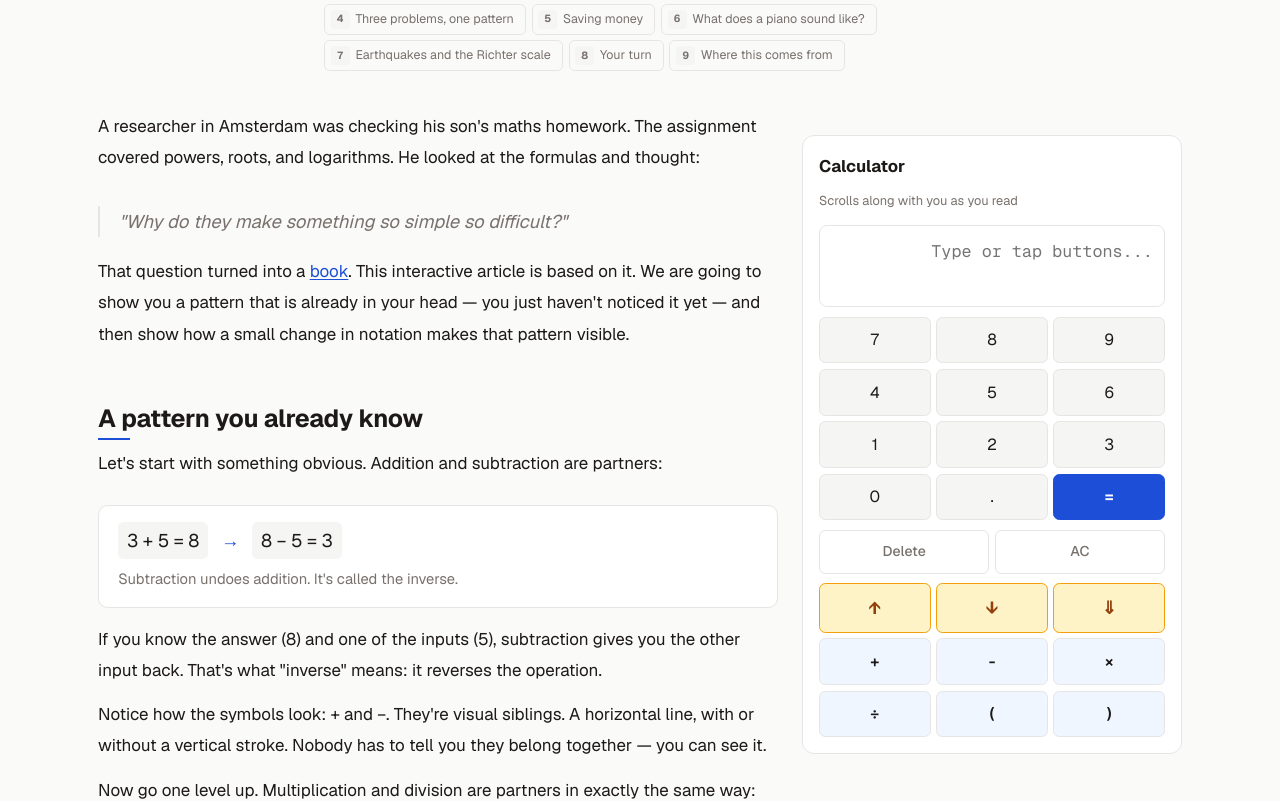
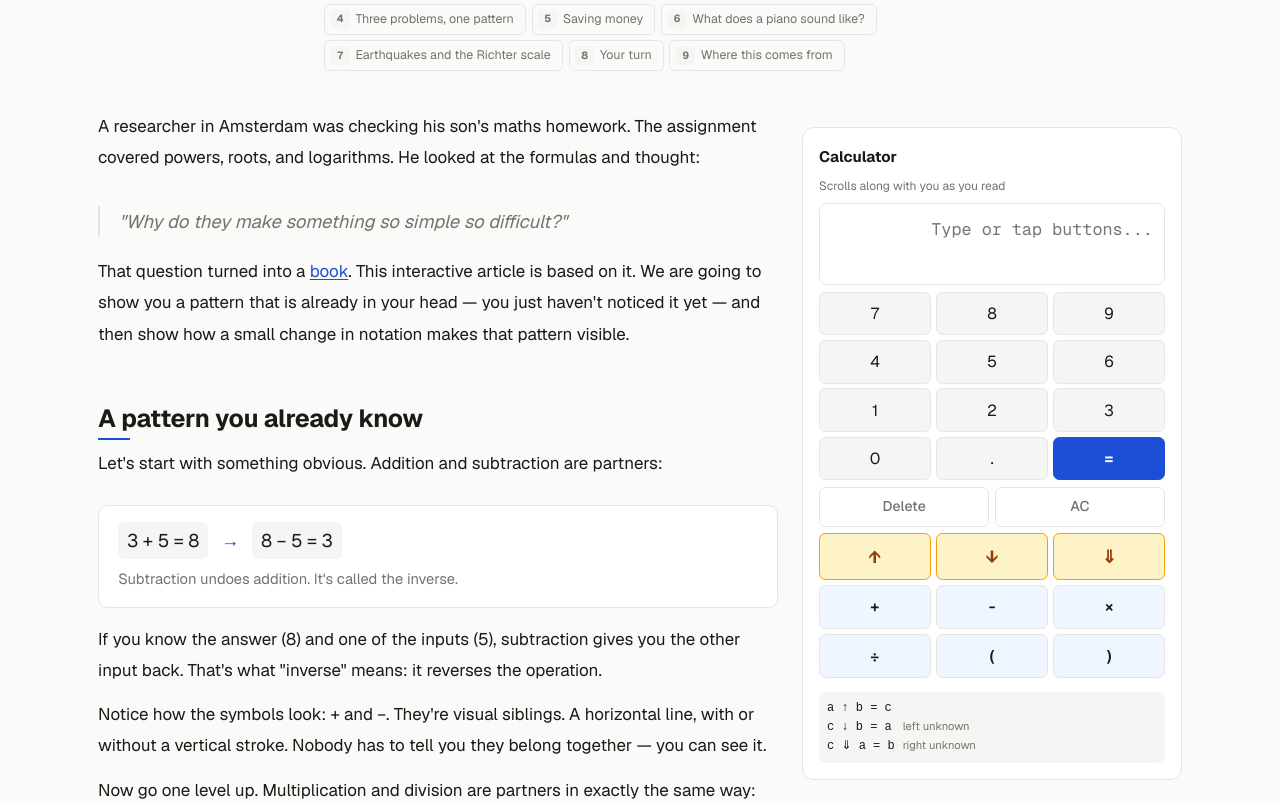
Before and after one commit to mattijn/calculator, a Next.js app in the folder web/: page / in a window 1280 px wide. Shown: the part 600-1401 px from the top of the page. Built offline with nearby package versions, Linux system fonts and the light colour scheme.

Commit message:
regelkaart toegevoegd aan calculator inc verwijzingen

```diff
--- a/web/src/app/globals.css
+++ b/web/src/app/globals.css
@@ -1119,19 +1119,19 @@ button {
 /* Full calculator */
 
 .fullCalc {
-  margin: 1.5rem 0;
+  margin: 1rem 0;
   display: grid;
-  gap: 0.6rem;
+  gap: 0.4rem;
 }
 
 .fullCalc h3 {
-  font-size: 1.05rem;
+  font-size: 0.95rem;
   margin-bottom: 0;
 }
 
 .calcSubtitle {
-  font-size: 0.8rem;
-  margin-bottom: 0.2rem;
+  font-size: 0.75rem;
+  margin-bottom: 0;
 }
 
 .calcDisplayWrap {
@@ -1174,11 +1174,11 @@ button {
 .calcKeypad {
   display: grid;
   grid-template-columns: repeat(3, 1fr);
-  gap: 0.35rem;
+  gap: 0.3rem;
 }
 
 .calcKey {
-  padding: 0.55rem;
+  padding: 0.45rem;
   border: 1px solid var(--border);
   border-radius: 0.4rem;
   background: var(--surface-muted);
@@ -1238,6 +1238,32 @@ button {
   display: grid;
   grid-template-columns: repeat(3, 1fr);
   gap: 0.35rem;
+}
+
+.calcRuleCard {
+  margin-top: 0.5rem;
+  padding: 0.4rem 0.5rem;
+  background: var(--surface-muted);
+  border-radius: 0.4rem;
+  font-size: 0.75rem;
+  line-height: 1.6;
+  display: grid;
+  grid-template-columns: auto 1fr;
+  column-gap: 0.5rem;
+  align-items: baseline;
+}
+
+.calcRule code {
+  font-size: 0.78rem;
+  font-family: var(--font-geist-mono), monospace;
+  background: none;
+  padding: 0;
+  white-space: pre;
+}
+
+.calcRuleHint {
+  color: var(--muted-text);
+  font-size: 0.7rem;
 }
 
 .calcActions {
@@ -1357,17 +1383,21 @@ button {
   z-index: 899;
   max-width: 360px;
   margin-left: auto;
-  animation: drawerSlide 0.25s ease;
+  opacity: 0;
+  transform: translateY(12px);
+  pointer-events: none;
+  transition: opacity 0.25s ease, transform 0.25s ease;
+}
+
+.calcDrawerOpen {
+  opacity: 1;
+  transform: translateY(0);
+  pointer-events: auto;
 }
 
 .calcDrawer .fullCalc {
   box-shadow: 0 8px 32px rgba(0,0,0,0.18);
   border: 1px solid var(--border);
-}
-
-@keyframes drawerSlide {
-  from { opacity: 0; transform: translateY(12px); }
-  to { opacity: 1; transform: translateY(0); }
 }
 
 @media (max-width: 1079px) {
--- a/web/src/components/blog/interactive-blog-page.tsx
+++ b/web/src/components/blog/interactive-blog-page.tsx
@@ -140,6 +140,11 @@ function FullCalc({ lang }: { lang: Language }) {
             {o}
           </button>
         ))}
+      </div>
+      <div className="calcRuleCard">
+        <code>a ↑ b = c</code><span></span>
+        <code>c ↓ b = a</code><span className="calcRuleHint">{lang === "en" ? "left unknown" : "links onbekend"}</span>
+        <code>c ⇓ a = b</code><span className="calcRuleHint">{lang === "en" ? "right unknown" : "rechts onbekend"}</span>
       </div>
     </div>
   );
@@ -606,7 +611,7 @@ const en: Block[] = [
   { type: "heading3", content: "Question 2: What interest rate do I need to double my money in 10 years?" },
   { type: "text", content: "Doubling means going from m to 2 × m. Our formula says m × r ↑ 10 = 2 × m. The m appears on both sides, so it cancels out. We are left with:" },
   { type: "formula", lines: ["r ↑ 10 = 2"], label: "We want r (the left side of ↑)." },
-  { type: "text", content: "The r is the left side of ↑. From the rule card above: to get the left side back, we use ↓ (down):" },
+  { type: "text", content: "Compare with the rule card: this has the shape a ↑ b = c, and r is in the position of a — the left side. Left side unknown → use ↓:" },
   { type: "formula", lines: ["r = 2 ↓ 10"], label: "" },
   { type: "try", expr: "2↓10" },
   { type: "text", content: "About 1.072 — meaning an interest rate of about 7.2%. In school notation, this would be written as ¹⁰√2. Same answer, but you can't see where the root came from or why." },
@@ -614,7 +619,7 @@ const en: Block[] = [
   { type: "heading3", content: "Question 3: How many years does it take for my money to double at 3% interest?" },
   { type: "text", content: "Again: m × 1.03 ↑ y = 2 × m. The m's cancel:" },
   { type: "formula", lines: ["1.03 ↑ y = 2"], label: "We want y (the right side of ↑)." },
-  { type: "text", content: "Now y is the right side of ↑. From the rule card: to get the right side back, we use ⇓ (double-down):" },
+  { type: "text", content: "Compare with the rule card: a ↑ b = c, and y is in the position of b — the right side. Right side unknown → use ⇓:" },
   { type: "formula", lines: ["y = 2 ⇓ 1.03"], label: "" },
   { type: "try", expr: "2⇓1.03" },
   { type: "text", content: "About 23.4 years. In school, this would be log(2) / log(1.03) — correct, but it doesn't show you why. The ⇓ tells you: it's the inverse that recovers the right side of ↑." },
@@ -635,7 +640,7 @@ const en: Block[] = [
   { type: "repeatedMultViz" },
   { type: "text", content: "Repeated multiplication by the same number — that's a power:" },
   { type: "formula", lines: ["r ↑ 12 = 2"], label: "" },
-  { type: "text", content: "Now the question answers itself. We want r. The inverse of ↑ is ↓:" },
+  { type: "text", content: "Look at this formula: it has the shape a ↑ b = c, where r is in the position of a — the left side of ↑. From the rule card: left side unknown → use ↓." },
   { type: "formula", lines: ["r = 2 ↓ 12"], label: "" },
   { type: "try", expr: "2↓12" },
   { type: "text", content: "About 1.0595. Each piano key is roughly 6% higher in pitch than the previous one. Here's what that looks like in practice:" },
@@ -658,7 +663,7 @@ const en: Block[] = [
   { type: "formula", lines: ["energy ratio = 10 ↑ (1.5 × Δ)"], label: "Δ is how much the magnitude increases." },
   { type: "text", content: "Now the question: for which Δ does the energy exactly double? We fill in 2:" },
   { type: "formula", lines: ["10 ↑ (1.5 × Δ) = 2"], label: "We're looking for Δ." },
-  { type: "text", content: "The exponent 1.5 × Δ is the right side of ↑. From the rule card: to find the right side, use ⇓:" },
+  { type: "text", content: "This has the shape a ↑ b = c, where 1.5 × Δ is in the position of b — the right side of ↑. From the rule card: right side unknown → use ⇓." },
   { type: "formula", lines: ["1.5 × Δ = 2 ⇓ 10"], label: "" },
   { type: "try", expr: "2⇓10" },
   { type: "text", content: "That gives about 0.301. But that's 1.5 × Δ, not Δ itself. To get Δ alone, divide by 1.5:" },
@@ -856,7 +861,7 @@ const nl: Block[] = [
   { type: "heading3", content: "Vraag 2: Welke rente heb ik nodig om mijn geld te verdubbelen in 10 jaar?" },
   { type: "text", content: "Verdubbelen betekent van m naar 2 × m gaan. Onze formule zegt m × r ↑ 10 = 2 × m. De m staat aan beide kanten, dus die valt weg. Er blijft over:" },
   { type: "formula", lines: ["r ↑ 10 = 2"], label: "We zoeken r (de linkerkant van ↑)." },
-  { type: "text", content: "De r is de linkerkant van ↑. Uit de regelkaart hierboven: om de linkerkant terug te krijgen, gebruiken we ↓ (omlaag):" },
+  { type: "text", content: "Vergelijk met de regelkaart: dit heeft de vorm a ↑ b = c, en r staat op de plek van a — de linkerkant. Links onbekend → gebruik ↓:" },
   { type: "formula", lines: ["r = 2 ↓ 10"], label: "" },
   { type: "try", expr: "2↓10" },
   { type: "text", content: "Ongeveer 1.072 — dat betekent een rente van zo'n 7.2%. Op school schrijf je ¹⁰√2. Hetzelfde antwoord, maar je kunt niet zien waar die wortel vandaan komt of waarom." },
@@ -864,7 +869,7 @@ const nl: Block[] = [
   { type: "heading3", content: "Vraag 3: Hoeveel jaar duurt het voordat mijn geld verdubbelt bij 3% rente?" },
   { type: "text", content: "Weer: m × 1.03 ↑ y = 2 × m. De m's vallen weg:" },
   { type: "formula", lines: ["1.03 ↑ y = 2"], label: "We zoeken y (de rechterkant van ↑)." },
-  { type: "text", content: "Nu is y de rechterkant van ↑. Uit de regelkaart: om de rechterkant terug te krijgen, gebruiken we ⇓ (dubbel-omlaag):" },
+  { type: "text", content: "Vergelijk met de regelkaart: a ↑ b = c, en y staat op de plek van b — de rechterkant. Rechts onbekend → gebruik ⇓:" },
   { type: "formula", lines: ["y = 2 ⇓ 1.03"], label: "" },
   { type: "try", expr: "2⇓1.03" },
   { type: "text", content: "Ongeveer 23.4 jaar. Op school schrijf je log(2) / log(1.03) — klopt, maar het laat niet zien waarom. Het ⇓-symbool vertelt je: het is de inverse die de rechterkant van ↑ teruggeeft." },
@@ -885,7 +890,7 @@ const nl: Block[] = [
   { type: "repeatedMultViz" },
   { type: "text", content: "Herhaald vermenigvuldigen met hetzelfde getal — dat is een macht:" },
   { type: "formula", lines: ["r ↑ 12 = 2"], label: "" },
-  { type: "text", content: "Nu beantwoordt de vraag zichzelf. We zoeken r. De inverse van ↑ is ↓:" },
+  { type: "text", content: "Kijk naar deze formule: hij heeft de vorm a ↑ b = c, waarbij r op de plek van a staat — de linkerkant van ↑. Uit de regelkaart: links onbekend → gebruik ↓." },
   { type: "formula", lines: ["r = 2 ↓ 12"], label: "" },
   { type: "try", expr: "2↓12" },
   { type: "text", content: "Ongeveer 1.0595. Elke pianotoets is ruwweg 6% hoger in toonhoogte. Zo ziet dat er in de praktijk uit:" },
@@ -908,7 +913,7 @@ const nl: Block[] = [
   { type: "formula", lines: ["energieverhouding = 10 ↑ (1.5 × Δ)"], label: "Δ is hoeveel de magnitude stijgt." },
   { type: "text", content: "Nu de vraag: bij welke Δ verdubbelt de energie precies? We vullen 2 in:" },
   { type: "formula", lines: ["10 ↑ (1.5 × Δ) = 2"], label: "We zoeken Δ." },
-  { type: "text", content: "De exponent 1.5 × Δ is de rechterkant van ↑. Uit de regelkaart: om de rechterkant te vinden, gebruik ⇓:" },
+  { type: "text", content: "Dit heeft de vorm a ↑ b = c, waarbij 1.5 × Δ op de plek van b staat — de rechterkant van ↑. Uit de regelkaart: rechts onbekend → gebruik ⇓." },
   { type: "formula", lines: ["1.5 × Δ = 2 ⇓ 10"], label: "" },
   { type: "try", expr: "2⇓10" },
   { type: "text", content: "Dat geeft ongeveer 0.301. Maar dat is 1.5 × Δ, niet Δ zelf. Om Δ alleen te krijgen, delen we door 1.5:" },
@@ -1118,11 +1123,9 @@ export function InteractiveBlogPage() {
       >
         {mobileCalc ? "✕" : "⌘"}
       </button>
-      {mobileCalc && (
-        <div className="calcDrawer">
-          <FullCalc lang={language} />
-        </div>
-      )}
+      <div className={`calcDrawer${mobileCalc ? " calcDrawerOpen" : ""}`}>
+        <FullCalc lang={language} />
+      </div>
     </article>
   );
 }
```
